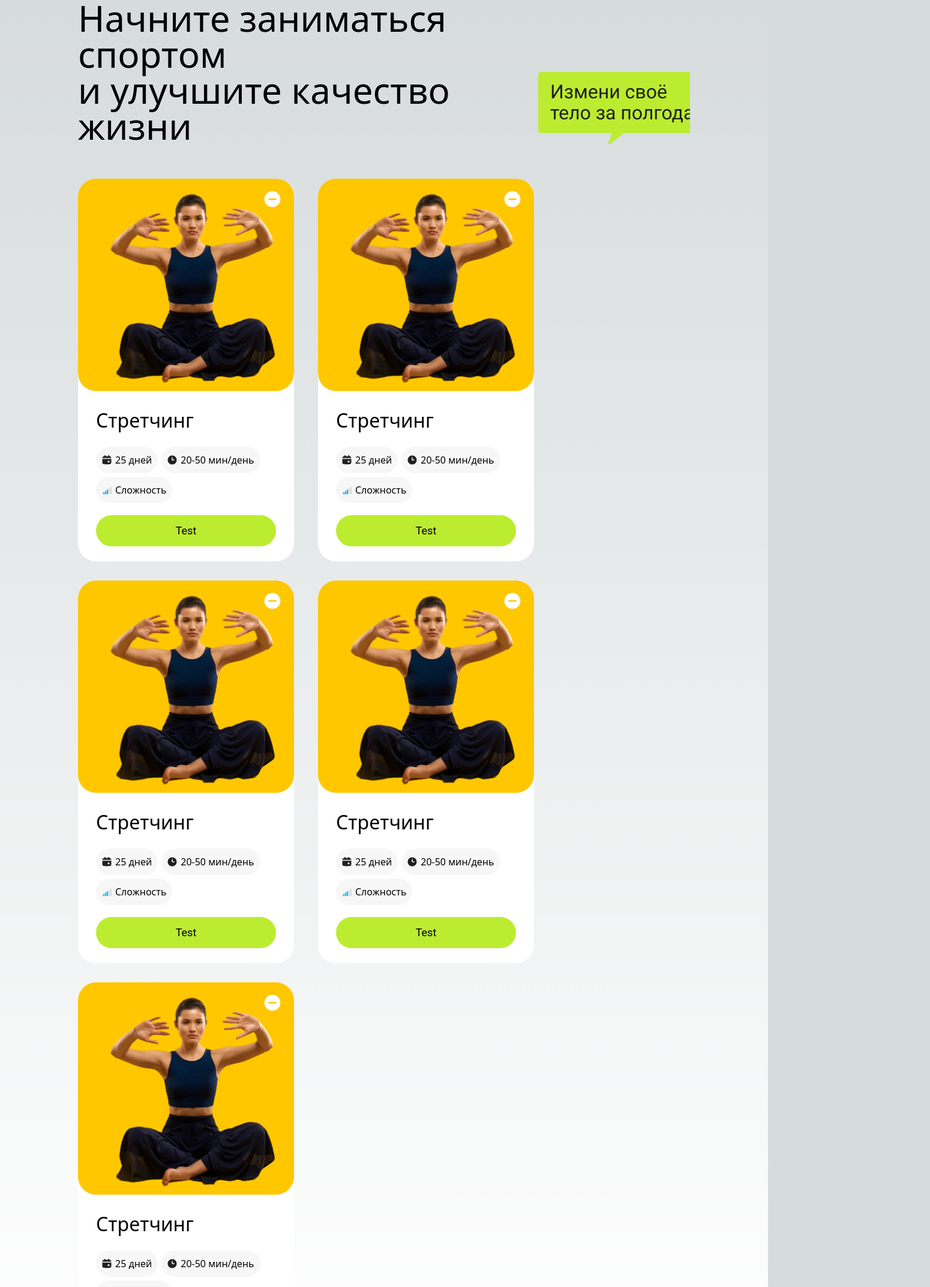
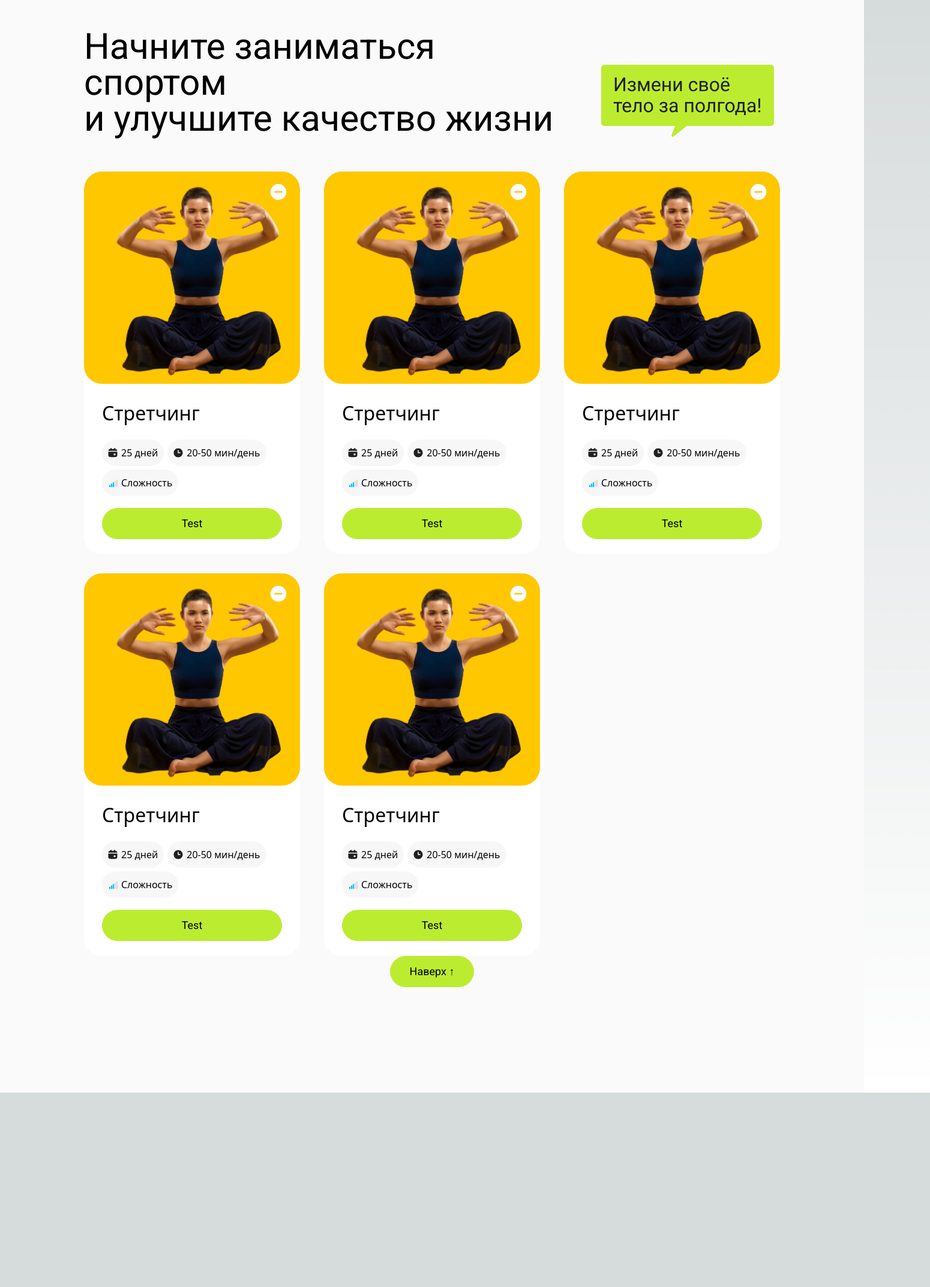
Before and after one commit to StiveTitov/SkyFitnessPro, a Next.js app in the folder sky-fitness-pro/: page / in a window 1280 px wide. Shown: the top 2146 px of the page at 60% size, 1550 px wide, since content can reach past the window. After the commit the page ends 1822 px from the top, so only its background shows below. Built offline with nearby package versions, Linux system fonts and the light colour scheme.

Commit message:
Обновление компонентов

```diff
--- a/sky-fitness-pro/src/app/page.tsx
+++ b/sky-fitness-pro/src/app/page.tsx
@@ -1,11 +1,14 @@
+import Button from "@/components/Button/Button";
 import CourseCard from "@/components/CourseCard/CourseCard";
+import Wrapper from "@/components/Wrapper/Wrapper";
 
 export default function Home() {
   return (
-    <main className="flex min-h-screen flex-col items-center justify-items-center px-[130px] max-w-[1470px]">
+    <>
+      <Wrapper>
         <div className="flex flex-row mb-[58px] items-end space-x-7">
-        <h1 className="text-[32px] md:text-[40px]/[60px] xl:text-[60px]/[60px] text-pretty">
-          Начните заниматься спортом<br/> и улучшите качество жизни
+          <h1 className="font-roboto-500 text-[32px] md:text-[40px]/[60px] xl:text-[60px]/[60px] text-pretty">
+            Начните заниматься спортом<br /> и улучшите качество жизни
           </h1>
           <svg className="hidden sm:block sm:h-[120px]">
             <use xlinkHref={`/img/sprite.svg#icon-notice`}></use>
@@ -18,6 +21,10 @@ export default function Home() {
           <CourseCard />
           <CourseCard />
         </div>
-    </main>
+          <div className="flex self-center w-[140px]">
+            <Button title="Наверх &#8593;" />
+          </div>
+      </Wrapper>
+    </>
   );
 }
--- a/sky-fitness-pro/src/components/Button/Button.tsx
+++ b/sky-fitness-pro/src/components/Button/Button.tsx
@@ -1,5 +1,5 @@
 type ButtonType = {
-  title: string;
+  title?: string;
   onClick?: () => void;
 };
 
@@ -7,7 +7,7 @@ export default function Button({ title, onClick }: ButtonType) {
   return (
     <button
       onClick={onClick}
-      className="font-roboto-400 rounded-full w-full h-[52px] px-7 bg-[#BCEC30] text-lg text-[#000000] hover:bg-[#C6FF00] active:bg-[#000000] active:text-[#FFFFFF]"
+      className="justify-self-center font-roboto-400 rounded-full w-full h-[52px] px-7 bg-[#BCEC30] text-lg text-[#000000] hover:bg-[#C6FF00] active:bg-[#000000] active:text-[#FFFFFF]"
     >
       {title}
     </button>
--- a/sky-fitness-pro/src/components/Header/Header.tsx
+++ b/sky-fitness-pro/src/components/Header/Header.tsx
@@ -1,6 +1,7 @@
 import Link from "next/link";
 import Image from "next/image";
 import logoImg from "./logo.svg"
+import Button from "../Button/Button";
 
 export default function Header() {
   return (
@@ -14,7 +15,9 @@ export default function Header() {
           </Link>
           <p className="pt-3.5 text-[#585959]">Онлайн-тренировки для занятий дома</p>
         </div>
-        <button className="rounded-full w-full h-[52px] px-7 bg-[#BCEC30] text-lg text-[#000000] hover:bg-[#C6FF00] active:bg-[#000000] active:text-[#FFFFFF]">Войти</button>
+        <div className="w-[103px]">
+          <Button title='Войти' />
+        </div>
       </div>
     </>
   )
--- a/sky-fitness-pro/src/components/Wrapper/Wrapper.tsx
+++ b/sky-fitness-pro/src/components/Wrapper/Wrapper.tsx
@@ -5,5 +5,5 @@ type WrapperType = {
 };
 
 export default function Wrapper({ children }: WrapperType) {
-  return <main className="bg-background mx-auto w-screen px-4 py-10 lg:w-[1440px] lg:px-[140px]  lg:pb-44 lg:pt-12">{children}</main>;
+  return <main className="flex flex-col justify-center bg-background mx-auto w-screen px-4 py-10 lg:w-[1440px] lg:px-[140px]  lg:pb-44 lg:pt-12">{children}</main>;
 }
```
Lines whose indentation alone changed are shown as unchanged.
